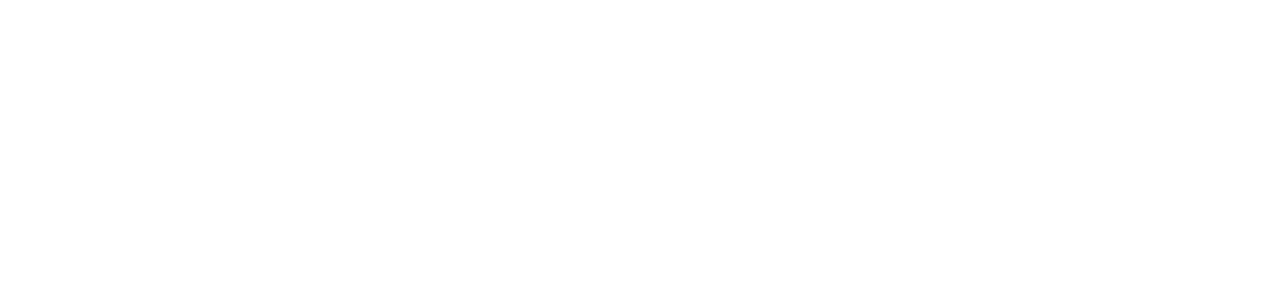
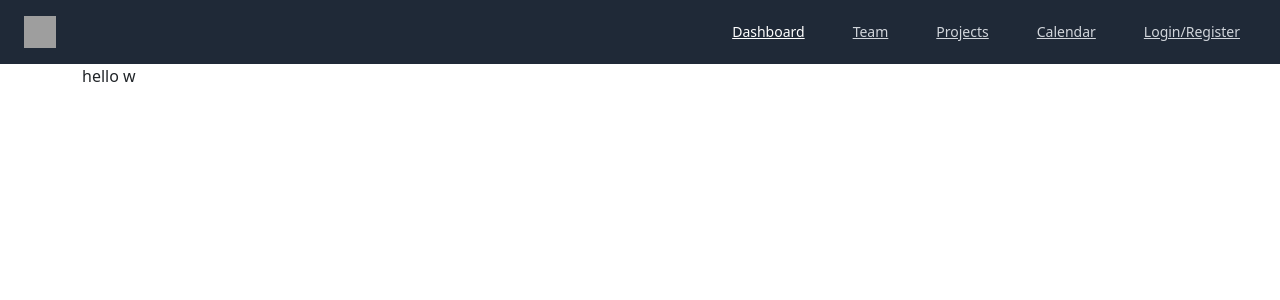
Before and after one commit to HuyleLV/icoin, a React (Create React App) app: page / in a window 1280 px wide. Shown: the top 300 px of the page. Built offline with nearby package versions, Linux system fonts and the light colour scheme; grey boxes are pictures that could not be loaded.

Commit message:
Add router and some source

```diff
--- a/src/App.js
+++ b/src/App.js
@@ -1,8 +1,12 @@
 
+import TableCoins from './components/tables/tableCoins';
+import HomePage from './pages/home/homePage';
+import Router from './application/router';
 
 function App() {
   return (
     <>
+      <Router />
     </>
   );
 }
--- /dev/null
+++ b/src/application/router.jsx
@@ -0,0 +1,23 @@
+import { BrowserRouter, Routes, Route } from "react-router-dom";
+import Header from "../components/common/header";
+
+import HomePage from "../pages/home/homePage";
+import Login from "../pages/Login/Login";
+import PageNotFound from "../pages/PageNotFound/PageNotFound";
+
+const Router = () => (
+  <BrowserRouter>
+    <Header />
+    <div style={{ height: 480 }}>
+      <Routes>
+        <Route path="/home" element={<HomePage />} />
+        <Route path="/login" element={<Login />} />
+        <Route path="/" element={<HomePage />} />
+        <Route path="*" element={<PageNotFound />} />
+      </Routes>
+    </div>
+    {/* <Footer /> */}
+  </BrowserRouter>
+);
+
+export default Router;
--- /dev/null
+++ b/src/components/common/header.js
@@ -0,0 +1,162 @@
+import React, { useState } from "react";
+import PropTypes from "prop-types";
+import { Link } from "react-router-dom";
+import { Transition } from "@headlessui/react";
+
+const Header = () => {
+  const [isOpen, setIsOpen] = useState(false);
+  return (
+    <div>
+      <nav className="bg-gray-800">
+        <div className="max-w-7xl mx-auto px-4 sm:px-6 lg:px-8">
+          <div className="flex items-center justify-between h-16">
+            <div className="flex items-center w-full">
+              <div className="flex-shrink-0 flex-1">
+                <img
+                  className="h-8 w-8"
+                  src="https://tailwindui.com/img/logos/workflow-mark-indigo-500.svg"
+                  alt="Workflow"
+                />
+              </div>
+              <div className="hidden md:block flex-1">
+                <div className="ml-20 flex items-baseline space-x-4 flex-shrink-1">
+                  <a
+                    href="#"
+                    className=" hover:bg-gray-700 text-white px-3 py-2 rounded-md text-sm font-medium"
+                  >
+                    Dashboard
+                  </a>
+
+                  <a
+                    href="#"
+                    className="text-gray-300 hover:bg-gray-700 hover:text-white px-3 py-2 rounded-md text-sm font-medium"
+                  >
+                    Team
+                  </a>
+
+                  <a
+                    href="#"
+                    className="text-gray-300 hover:bg-gray-700 hover:text-white px-3 py-2 rounded-md text-sm font-medium"
+                  >
+                    Projects
+                  </a>
+
+                  <a
+                    href="#"
+                    className="text-gray-300 hover:bg-gray-700 hover:text-white px-3 py-2 rounded-md text-sm font-medium"
+                  >
+                    Calendar
+                  </a>
+
+                  <a
+                    href="#"
+                    className="text-gray-300 hover:bg-gray-700 hover:text-white px-3 py-2 rounded-md text-sm font-medium"
+                  >
+                    Login/Register
+                  </a>
+                </div>
+              </div>
+            </div>
+            <div className="-mr-2 flex md:hidden">
+              <button
+                onClick={() => setIsOpen(!isOpen)}
+                type="button"
+                className="bg-gray-900 inline-flex items-center justify-center p-2 rounded-md text-gray-400 hover:text-white hover:bg-gray-800 focus:outline-none focus:ring-2 focus:ring-offset-2 focus:ring-offset-gray-800 focus:ring-white"
+                aria-controls="mobile-menu"
+                aria-expanded="false"
+              >
+                <span className="sr-only">Open main menu</span>
+                {!isOpen ? (
+                  <svg
+                    className="block h-6 w-6"
+                    xmlns="http://www.w3.org/2000/svg"
+                    fill="none"
+                    viewBox="0 0 24 24"
+                    stroke="currentColor"
+                    aria-hidden="true"
+                  >
+                    <path
+                      strokeLinecap="round"
+                      strokeLinejoin="round"
+                      strokeWidth="2"
+                      d="M4 6h16M4 12h16M4 18h16"
+                    />
+                  </svg>
+                ) : (
+                  <svg
+                    className="block h-6 w-6"
+                    xmlns="http://www.w3.org/2000/svg"
+                    fill="none"
+                    viewBox="0 0 24 24"
+                    stroke="currentColor"
+                    aria-hidden="true"
+                  >
+                    <path
+                      strokeLinecap="round"
+                      strokeLinejoin="round"
+                      strokeWidth="2"
+                      d="M6 18L18 6M6 6l12 12"
+                    />
+                  </svg>
+                )}
+              </button>
+            </div>
+          </div>
+        </div>
+
+        <Transition
+          show={isOpen}
+          enter="transition ease-out duration-100 transform"
+          enterFrom="opacity-0 scale-95"
+          enterTo="opacity-100 scale-100"
+          leave="transition ease-in duration-75 transform"
+          leaveFrom="opacity-100 scale-100"
+          leaveTo="opacity-0 scale-95"
+        >
+          {(ref) => (
+            <div className="md:hidden" id="mobile-menu">
+              <div ref={ref} className="px-2 pt-2 pb-3 space-y-1 sm:px-3">
+                <a
+                  href="#"
+                  className="hover:bg-gray-700 text-white block px-3 py-2 rounded-md text-base font-medium"
+                >
+                  Dashboard
+                </a>
+
+                <a
+                  href="#"
+                  className="text-gray-300 hover:bg-gray-700 hover:text-white block px-3 py-2 rounded-md text-base font-medium"
+                >
+                  Team
+                </a>
+
+                <a
+                  href="#"
+                  className="text-gray-300 hover:bg-gray-700 hover:text-white block px-3 py-2 rounded-md text-base font-medium"
+                >
+                  Projects
+                </a>
+
+                <a
+                  href="#"
+                  className="text-gray-300 hover:bg-gray-700 hover:text-white block px-3 py-2 rounded-md text-base font-medium"
+                >
+                  Calendar
+                </a>
+
+                <a
+                  href="#"
+                  className="text-gray-300 hover:bg-gray-700 hover:text-white block px-3 py-2 rounded-md text-base font-medium"
+                >
+                  Reports
+                </a>
+              </div>
+            </div>
+          )}
+        </Transition>
+      </nav>
+    </div>
+  );
+};
+
+export default Header;
--- a/src/components/tables/tableCoins.jsx
+++ b/src/components/tables/tableCoins.jsx
@@ -3,28 +3,28 @@
 
 const TableCoins = () => {
     return (
-        <>
-            <table className="table-fixed" style={{border: '1px solid red'}}>
-                <thead>
+        <div className='p-5 h-screen bg-gray-100 w-100'>
+            <table className='w-full'>
+                <thead className='bg-gray-50 border-b-2 border-gray-200'>
                     <tr>
-                        <th>COIN NAME</th>
-                        <th>PRICE</th>
-                        <th>24H CHANGE</th>
-                        <th>24H VOLUME</th>
-                        <th>LAST 7 DAYS</th>
+                        <th className='p-3 text-sm font-semibold tracking-wide text-left'>COIN NAME</th>
+                        <th className='p-3 text-sm font-semibold tracking-wide text-left'>PRICE</th>
+                        <th className='p-3 text-sm font-semibold tracking-wide text-left'>24H CHANGE</th>
+                        <th className='p-3 text-sm font-semibold tracking-wide text-left'>24H VOLUME</th>
+                        <th className='p-3 text-sm font-semibold tracking-wide text-left'>LAST 7 DAYS</th>
                     </tr>
                 </thead>
                 <tbody>
-                    <tr>
-                        <td>Shining Star</td>
-                        <td>Earth, Wind, and Fire</td>
-                        <td>1975</td>
-                        <td>1975</td>
-                        <td>1975</td>
+                    <tr className='bg-white'>
+                        <td className='p-3 text-sm text-gray-700'>Shining Star</td>
+                        <td className='p-3 text-sm text-gray-700'>Earth, Wind, and Fire</td>
+                        <td className='p-3 text-sm text-gray-700'>1975</td>
+                        <td className='p-3 text-sm text-gray-700'>1975</td>
+                        <td className='p-3 text-sm text-gray-700'>1975</td>
                     </tr>
                 </tbody>
             </table>
-        </>
+        </div>
     );
 };
 
--- a/src/index.js
+++ b/src/index.js
@@ -2,6 +2,8 @@
 import ReactDOM from 'react-dom/client';
 import App from './App';
 import reportWebVitals from './reportWebVitals';
+import './index.css'
+import 'bootstrap/dist/css/bootstrap.css';
 
 const root = ReactDOM.createRoot(document.getElementById('root'));
 root.render(
--- /dev/null
+++ b/src/pages/Login/Login.jsx
@@ -0,0 +1,12 @@
+import React from 'react';
+import PropTypes from 'prop-types';
+
+const Login = () => {
+    return (
+        <div>
+            login page
+        </div>
+    );
+};
+
+export default Login;
--- /dev/null
+++ b/src/pages/PageNotFound/PageNotFound.jsx
@@ -0,0 +1,12 @@
+import React from 'react';
+import PropTypes from 'prop-types';
+
+const PageNotFound = () => {
+    return (
+        <div>
+            Page not found
+        </div>
+    );
+};
+
+export default PageNotFound;
--- a/src/pages/home/homePage.js
+++ b/src/pages/home/homePage.js
@@ -1,16 +1,24 @@
 import React from 'react';
-import PropTypes from 'prop-types';
 
-const homePage = props => {
+const HomePage = () => {
     return (
-        <div>
+         <div className='container'>
+            <div className="banner">
+                <div className="leftBox">
+                    hello w
+                </div>
+                <div className="rightBox">
 
-        </div>
+                </div>
+            </div>
+            <div className="roadMap">
+
+            </div>
+            <div className="listCoin">
+
+            </div>
+         </div>
     );
 };
 
-homePage.propTypes = {
-
-};
-
-export default homePage;
+export default HomePage;
```
